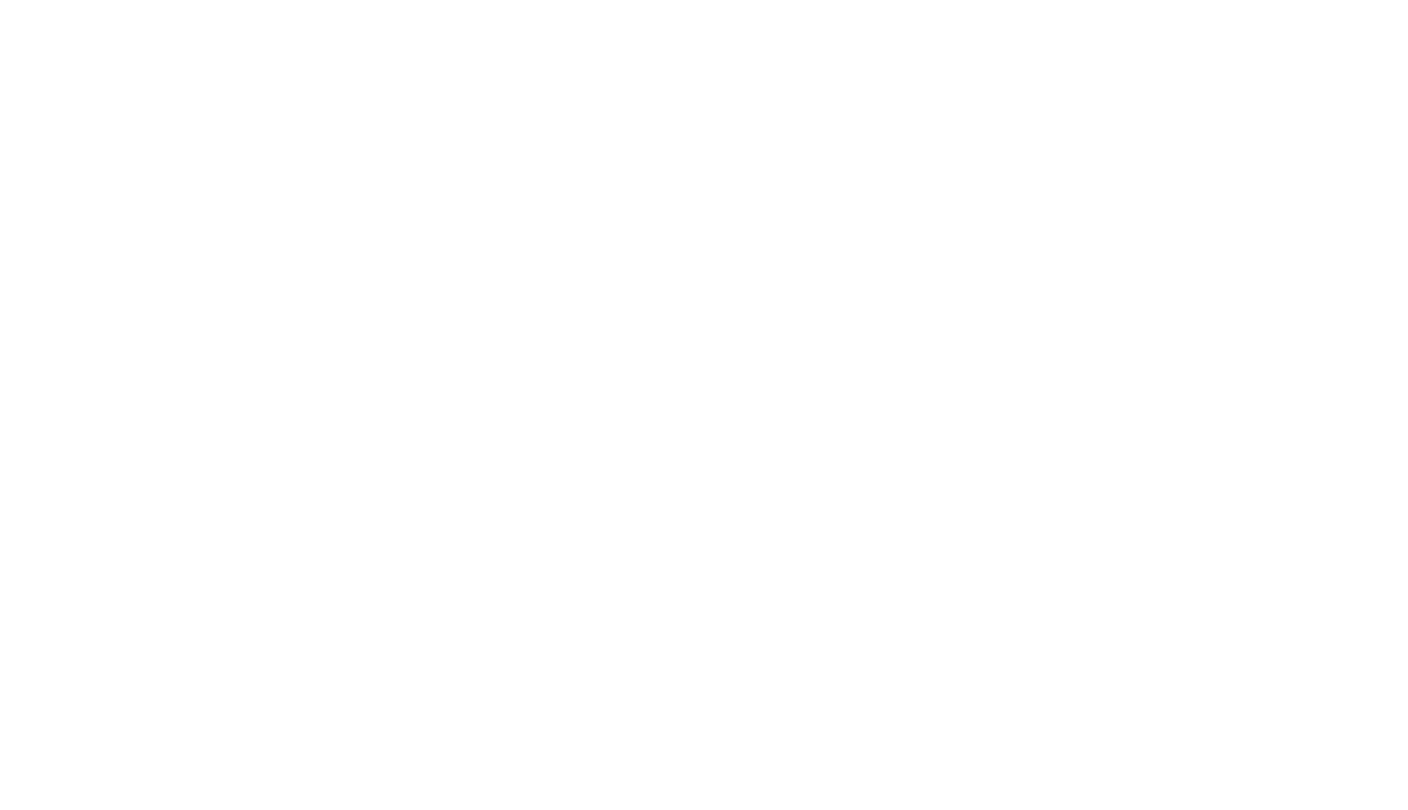
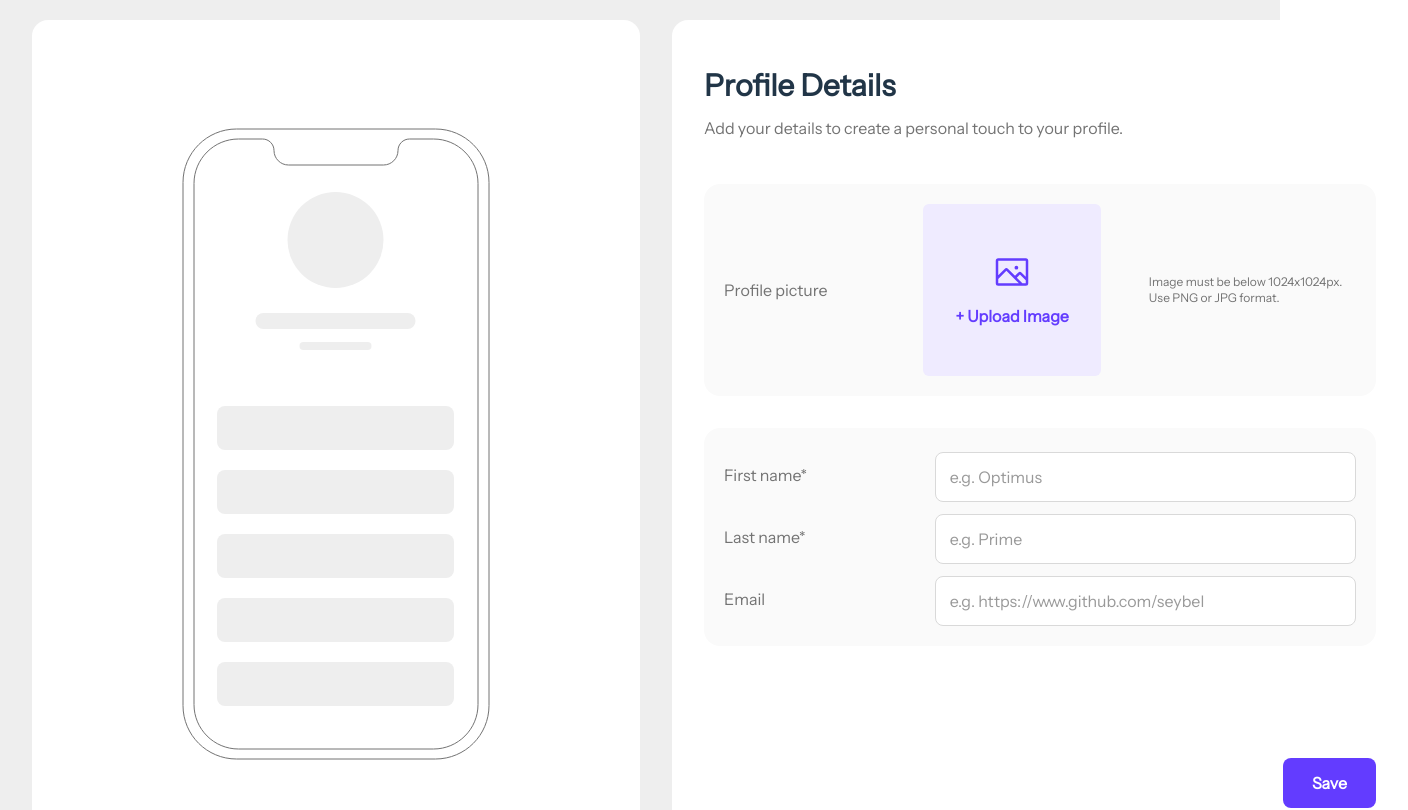
Before and after one commit to Seybel/dev-links-share, a Vue app: page /profile in a window 1280 px wide. Before the commit this address had no page. Shown: the top 810 px of the page, 1408 px wide, since content can reach past the window. Built offline with nearby package versions, Linux system fonts and the light colour scheme.

Commit message:
complete profile page UI

```diff
--- a/router.ts
+++ b/router.ts
@@ -2,6 +2,7 @@ import { createRouter, createWebHistory } from "vue-router";
 import HelloWorld from "./src/components/HelloWorld.vue";
 import Login from "./src/pages/Login.vue"
 import Links from "./src/pages/Links.vue"
+import Profile from "./src/pages/Profile.vue"
 
 // login, links, profile, preview
 const routes = [
@@ -16,6 +17,10 @@ const routes = [
   {
     path: "/links",
     component: Links
+  },
+  {
+    path: "/profile",
+    component: Profile
   }
 ];
 
--- /dev/null
+++ b/src/components/Form/ImageUploader.vue
@@ -0,0 +1,54 @@
+<template>
+    <div>
+        <label :style="previewStyle" for="avatar" class="cursor-pointer flex flex-col gap-y-3 items-center bg-light-purple rounded-md py-12 px-8">
+                <img v-if="imageValue" class="w-[40px]" src="../../assets/icons/icon-upload-image-white.svg" alt="upload image">
+                <img class="w-[40px]" src="../../assets/icons/icon-upload-image.svg" alt="upload image" v-else>
+
+                <p :class="`cursor-pointer text-base font-semibold whitespace-nowrap
+                    ${imageValue ? 'text-white' : 'text-purple'}
+                `"
+                >{{ imageValue ? 'Change Image' : '+ Upload Image'}}</p>
+        </label>
+        <input @input="handleInput" type="file" class="hidden" name="profilePic" id="avatar">
+    </div>
+</template>
+
+<script setup lang="ts">
+import { computed, ref } from 'vue';
+
+const previewStyle = computed(() => {
+    const style: Record<string, string> = {};
+      if (imageValue.value) {
+        style.backgroundImage = `url(${imageValue.value})`;
+        style.backgroundRepeat= 'no-repeat';
+        style.backgroundOverlay = 'linear-gradient(0deg, rgba(0, 0, 0, 0.50) 0%, rgba(0, 0, 0, 0.50) 100%)';
+        style.backgroundPosition = '50%';
+        style.backgroundBlendMode = 'overlay'
+        style.backgroundColor = '#EFEBFF';
+        style.backgroundSize = 'cover';
+      }
+      return style;
+})
+
+
+const imageValue = ref<String | ArrayBuffer | null>('')
+
+const handleInput = (event: Event) => {
+    const input = event.target as HTMLInputElement;
+      if (input.files && input.files[0]) {
+        const reader = new FileReader();
+        reader.onload = (e) => {
+            imageValue.value = e.target?.result as string;
+        };
+        reader.readAsDataURL(input.files[0]);
+      } else {
+        imageValue.value = '';
+      }
+
+}
+
+</script>
+
+<style scoped>
+
+</style>
--- a/src/components/Form/LabeledInput.vue
+++ b/src/components/Form/LabeledInput.vue
@@ -6,23 +6,23 @@
         `"
         >{{ label }}</label>
         <div
-            :class="`w-[100%] min-w-[440px] flex items-center justify-between py-3 px-3.5 gap-x-4 text-base color-dark-grey rounded-lg placeholder-current::placeholder border border-border bg-white
+            :class="`w-[100%] flex items-center justify-between py-3 px-3.5 gap-x-4 text-base color-dark-grey rounded-lg placeholder-current::placeholder border border-border bg-white
                 ${isFocused && 'outline-none border-purple shadow-light-purple'}
                 ${isError && 'border-red shadow-none'}
             `"
             >
-            <div class="flex justify-between align-center gap-x-4">
+            <div class="w-[100%] flex justify-between align-center gap-x-4">
                 <slot name="icon"></slot>
                 <input
                     :id="id"
-                    class="text-dark-grey bg-white border-none outline-none placeholder-dark-grey placeholder-opacity-50"
+                    class="w-[100%] text-dark-grey bg-white border-none outline-none placeholder-dark-grey placeholder-opacity-50"
                     :type="type" @change="handleChange"
                     :placeholder="placeholder"
                     @focus="toggleFocus"
                     @blur="toggleFocus"
                 >
             </div>
-            <p v-if="isError" class="text-red text-sm font-normal">{{ errorMsg }}</p>
+            <p v-if="isError" class="text-red text-xs font-normal whitespace-nowrap">{{ errorMsg }}</p>
         </div>
     </div>
 </template>
--- a/src/components/Form/LoginForm.vue
+++ /dev/null
@@ -1,49 +0,0 @@
-<template>
-  <div
-    class="flex flex-col gap-y-12 justify-center align-center w-[100vw] h-[100vh]"
-  >
-    <div class="flex align-center justify-center">
-      <img src="../../assets/img/logo-devlinks-large.svg" alt="devlinks-logo" />
-    </div>
-    <!-- <h1 class="text-dark-grey">Welcome to Devlinks share</h1> -->
-    <div
-      class="bg-white p-14 rounded flex align-center justify-start self-center flex-col gap-y-2 w-[fit-content]"
-    >
-      <h1 class="text-[2em] font-bold">Login</h1>
-      <p class="text-base font-normal text-grey mb-8">
-        Add your details below to get back into the app
-      </p>
-      <LabeledInput class="mb-6" type="text" label="Email address" id="email">
-        <template v-slot:icon>
-          <img src="../../assets/icons/icon-email.svg" alt="email" />
-        </template>
-      </LabeledInput>
-      <LabeledInput class="mb-3" type="password" label="Password" id="password">
-        <template v-slot:icon>
-          <img src="../../assets/icons/icon-password.svg" alt="password" />
-        </template>
-      </LabeledInput>
-      <Button
-        content="Login"
-        custom-class="mb-3 flex align-center justify-center bg-purple text-white py-[11px] px-[27px] w-100 border-none rounded-md hover:shadow-light-purple hover:bg-purple-hover"
-        custom-style=""
-      />
-      <p class="text-base text-center font-normal text-grey">
-        Don’t have an account?
-        <span @click="emit('toggle')" class="text-purple cursor-pointer"
-          >Create account</span
-        >
-      </p>
-    </div>
-  </div>
-</template>
-
-<script setup lang="ts">
-import Button from "../Elements/Button.vue";
-import LabeledInput from "./LabeledInput.vue";
-
-const emit = defineEmits(["toggle"]);
-</script>
-
-<style scoped>
-</style>
--- a/src/components/Form/SignupForm.vue
+++ b/src/components/UI/SignupForm.vue
@@ -4,7 +4,7 @@
             <img src="../../assets/img/logo-devlinks-large.svg" alt="devlinks-logo">
         </div>
         <!-- <h1 class="text-dark-grey">Welcome to Devlinks share</h1> -->
-        <div class="bg-white p-14 rounded flex align-center justify-start self-center flex-col gap-y-2 w-[fit-content] ">
+        <div class="min-w-[500px] max-w-[50%] bg-white p-14 rounded flex align-center justify-start self-center flex-col gap-y-2 w-[fit-content] ">
             <h1 class="text-[2em] font-bold">Create account</h1>
             <p class="text-base font-normal text-grey mb-8">Let’s get you started sharing your links!</p>
             <LabeledInput :is-error="false" error-msg="Can’t be empty" placeholder="e.g. alex@email.com" class="mb-6" type="text" label="Email address" id="email">
@@ -34,7 +34,7 @@
 
 <script setup lang="ts">
 import Button from '../Elements/Button.vue';
-import LabeledInput from './LabeledInput.vue';
+import LabeledInput from '../Form/LabeledInput.vue';
 
 const emit = defineEmits(['toggle'])
 
--- /dev/null
+++ b/src/components/UI/UpdateProfile.vue
@@ -0,0 +1,56 @@
+<template>
+    <div class="bg-white rounded-2xl" :style="previewBg">
+      <div class="flex flex-col gap-8 px-8 py-12">
+        <div>
+          <h1 class="text-darkgrey text-3xl font-bold">Profile Details</h1>
+          <p class="text-grey text-base py-3">
+            Add your details to create a personal touch to your profile.
+          </p>
+        </div>
+        <!-- <div
+          class="bg-white border border-purple w-full rounded-lg p-2 hover:shadow-light-purple hover:bg-light-purple"
+        >
+          <p class="text-purple text-center font-semibold text-sm cursor-pointer">
+            + Add new link
+          </p>
+        </div> -->
+        <!-- <EmptyLink /> -->
+        <div class="bg-light-grey rounded-2xl flex items-center h-auto p-5 gap-12">
+            <p class="text-grey text-base font-normal whitespace-nowrap mr-12" >Profile picture</p>
+            <ImageUploader />
+            <p class="text-xs text-grey">Image must be below 1024x1024px. Use PNG or JPG format.</p>
+        </div>
+        <div class="bg-light-grey rounded-2xl flex flex-col items-center h-auto p-5 gap-2">
+            <div class="grid grid-cols-2-4 w-[100%] items-center">
+                <p class="text-base font-normal text-grey">First name*</p>
+                <LabeledInput :is-error="false" errorMsg="Can’t be empty" placeholder="e.g. Optimus" class="" type="text" label="" id="firstName" />
+            </div>
+            <div class="grid grid-cols-2-4 w-[100%] items-center">
+                <p class="text-base font-normal text-grey">Last name*</p>
+                <LabeledInput :is-error="false" errorMsg="Can’t be empty" placeholder="e.g. Prime" class="" type="text" label="" id="lastName" />
+            </div>
+            <div class="grid grid-cols-2-4 w-[100%] items-center">
+                <p class="text-base font-normal text-grey">Email</p>
+                <LabeledInput :is-error="false" errorMsg="Can’t be empty" placeholder="e.g. https://www.github.com/seybel" class="" type="email" label="" id="email" />
+            </div>
+        </div>
+        <div class="flex justify-end mt-20">
+          <Button
+            customClass="bg-purple text-white text-base font-semibold py-3 px-7"
+            content="Save"
+          />
+        </div>
+      </div>
+    </div>
+  </template>
+
+  <script setup lang="ts">
+  import Button from "../Elements/Button.vue";
+  import ImageUploader from "../Form/ImageUploader.vue";
+  import LabeledInput from "../Form/LabeledInput.vue";
+
+  const previewBg = { width: "46rem", height: "53rem" };
+  </script>
+
+  <style scoped>
+  </style>
--- a/src/pages/Login.vue
+++ b/src/pages/Login.vue
@@ -7,8 +7,8 @@
 
 <script setup lang="ts">
 import { ref } from "vue";
-import LoginForm from "../components/Form/LoginForm.vue";
-import SignupForm from "../components/Form/SignupForm.vue";
+import LoginForm from "../components/UI/LoginForm.vue";
+import SignupForm from "../components/UI/SignupForm.vue";
 
 const isLoginIn = ref(true)
 
--- /dev/null
+++ b/src/pages/Profile.vue
@@ -0,0 +1,19 @@
+<template>
+    <div>
+      <div className="container mx-8 py-5">
+        <div
+          className="grid grid-cols-1 sm:grid-cols-2 md:grid-cols-2 lg:grid-cols-2 xl:grid-cols-2 gap-6 sm:gap-0"
+        >
+          <PreviewLink />
+          <UpdateProfile />
+        </div>
+      </div>
+    </div>
+  </template>
+
+  <script setup lang="ts">
+  import PreviewLink from "../components/UI/PreviewLink.vue";
+  import UpdateProfile from "../components/UI/UpdateProfile.vue";
+  </script>
+
+  <style scoped></style>
--- a/tailwind.config.js
+++ b/tailwind.config.js
@@ -5,7 +5,6 @@ export default {
     "./src/**/*.{vue,js,ts,jsx,tsx}",
   ],
   theme: {
-    extend: {},
     colors: {
       'dark-grey': '#333333',
       'grey': '#737373',
@@ -24,6 +23,9 @@ export default {
     extend: {
       borderRadius: {
         'small': '8px'
+      },
+      gridTemplateColumns: {
+        '2-4': '2fr 4fr'
       }
     },
     boxShadow: {
```
Also changed, not shown: src/assets/icons/icon-upload-image-white.svg (added).
